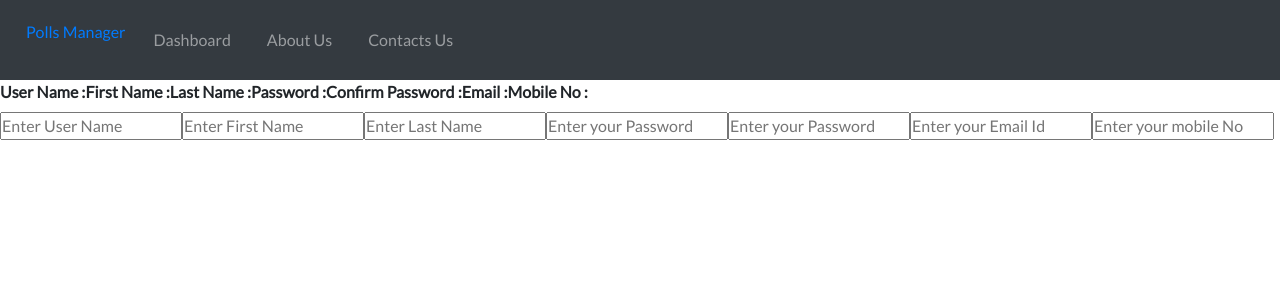
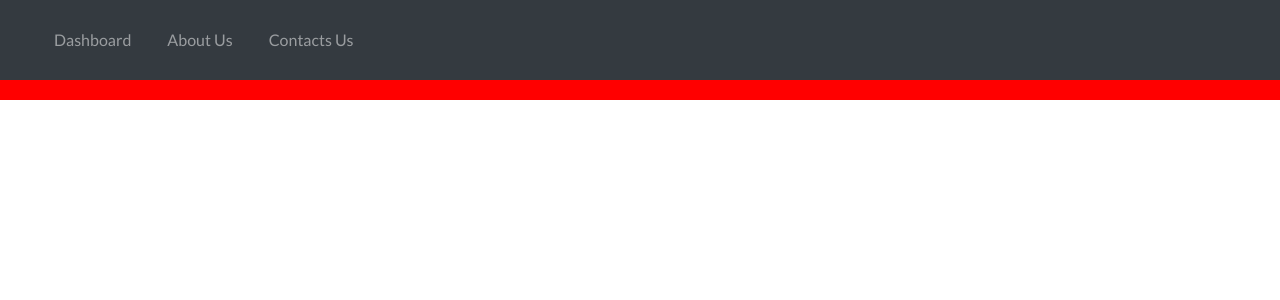
Before and after one commit to Roy6801/Polls, a React (Create React App) app in the folder polls-manager/: page /register in a window 1280 px wide. Shown: the top 300 px of the page. Built offline with nearby package versions, Linux system fonts and the light colour scheme.

Commit message:
Use divs for including all elements

```diff
--- a/polls-manager/package.json
+++ b/polls-manager/package.json
@@ -9,6 +9,7 @@
     "axios": "^0.21.1",
     "bootstrap": "^4.6.0",
     "react": "^17.0.1",
+    "react-bootstrap": "^1.5.2",
     "react-dom": "^17.0.1",
     "react-icons": "^4.2.0",
     "react-router-dom": "^5.2.0",
--- a/polls-manager/src/components/homepages/Home.js
+++ b/polls-manager/src/components/homepages/Home.js
@@ -9,9 +9,7 @@ class Home extends Component {
     return (
       <div>
         <br />
-        <h3 align="center" style={{ color: "red" }}>
-          <marquee>Welcome to Polls Management System</marquee>
-        </h3>
+        <br/>
         <br />
         <br />
         <br />
--- a/polls-manager/src/components/homepages/Navbar.js
+++ b/polls-manager/src/components/homepages/Navbar.js
@@ -13,7 +13,7 @@ class Navbar extends Component {
               <ul className="navbar-nav mr-auto">
                 <li className="nav-item">
                   <NavLink className="nav-brand" exact to="/">
-                    Polls Manager
+
                   </NavLink>
                 </li>
                 <li className="nav-item">
--- a/polls-manager/src/components/login/Login.js
+++ b/polls-manager/src/components/login/Login.js
@@ -111,12 +111,12 @@ class Login extends React.Component {
                   <div className="alert-danger">{this.state.userNameError}</div>
                   <div className="form-inline" align="center">
                     <label>
-                      <b>UserName &nbsp; &nbsp;</b>
+                      <b>Username: &nbsp; &nbsp;</b>
                     </label>
                     <input
-                      style={{ borderRadius: "40px" }}
+                      style={{  borderRadius: "40px" }}
                       type="text"
-                      placeholder="User Name"
+                      placeholder="Username"
                       name="userName"
                       value={this.state.userName}
                       onChange={this.handleChange}
@@ -128,7 +128,7 @@ class Login extends React.Component {
                   <div className="alert-danger">{this.state.passwordError}</div>
                   <div className="form-inline" align="center">
                     <label>
-                      <b> Password &nbsp; &nbsp;&nbsp;</b>{" "}
+                      <b> Password: &nbsp; &nbsp;&nbsp;</b>{" "}
                     </label>
                     <input
                       style={{ borderRadius: "40px" }}
--- a/polls-manager/src/components/login/Registration.js
+++ b/polls-manager/src/components/login/Registration.js
@@ -150,108 +150,10 @@ class Registration extends Component {
     }
 
     return (
-      <div className="div">
-        <form onSubmit={this.handleSubmit}>
-          <div className="div">
-            <label>
-              <b>User Name :</b>
-            </label>
+      <div className="mainDiv">
 
-            <label>
-              <b>First Name :</b>
-            </label>
 
-            <label>
-              <b>Last Name :</b>
-            </label>
 
-            <label>
-              <b>Password :</b>
-            </label>
-
-            <label>
-              <b> Confirm Password : </b>
-            </label>
-
-            <label>
-              <b>Email :</b>
-            </label>
-
-            <label>
-              <b>Mobile No :</b>
-            </label>
-          </div>
-
-          <div className="div">
-            <input
-              type="text"
-              id="userName"
-              placeholder="Enter User Name"
-              value={this.state.userName}
-              onChange={(event) =>
-                this.setState({ userName: event.target.value })
-              }
-            />
-
-            <input
-              type="text"
-              id="firstName"
-              placeholder="Enter First Name"
-              value={this.state.firstName}
-              onChange={(event) =>
-                this.setState({ firstName: event.target.value })
-              }
-            />
-
-            <input
-              type="text"
-              id="lastName"
-              placeholder="Enter Last Name"
-              value={this.state.lastName}
-              onChange={(event) =>
-                this.setState({ lastName: event.target.value })
-              }
-            />
-
-            <input
-              type="password"
-              id="password"
-              placeholder="Enter your Password"
-              value={this.state.password}
-              onChange={(event) =>
-                this.setState({ password: event.target.value })
-              }
-            />
-
-            <input
-              type="password"
-              id="password"
-              placeholder="Enter your Password"
-              value={this.state.confirmPassword}
-              onChange={(event) =>
-                this.setState({ confirmPassword: event.target.value })
-              }
-            />
-
-            <input
-              type="email"
-              id="email"
-              placeholder="Enter your Email Id"
-              value={this.state.email}
-              onChange={(event) => this.setState({ email: event.target.value })}
-            />
-
-            <input
-              type="text"
-              id="mobileNo"
-              placeholder="Enter your mobile No"
-              value={this.state.mobileNo}
-              onChange={(event) =>
-                this.setState({ mobileNo: event.target.value })
-              }
-            />
-          </div>
-        </form>
       </div>
     );
   }
--- a/polls-manager/src/components/stylesheets/Registration.css
+++ b/polls-manager/src/components/stylesheets/Registration.css
@@ -0,0 +1,23 @@
+
+@media screen and (min-width:480px){
+.mainDiv{
+
+    background-color: red;
+    margin: auto;
+    padding: 10px;
+}
+
+}@media screen and (min-width:480px ){
+.labels{
+    background-color: aqua;
+    float: left;
+}
+}
+
+@media screen and (min-width:480px ){
+.textField{
+    background-color: green;
+    margin-left: 15%;
+
+
+}}
```
Also changed, not shown: 1 other file (tests, documents, lock files or other folders).
